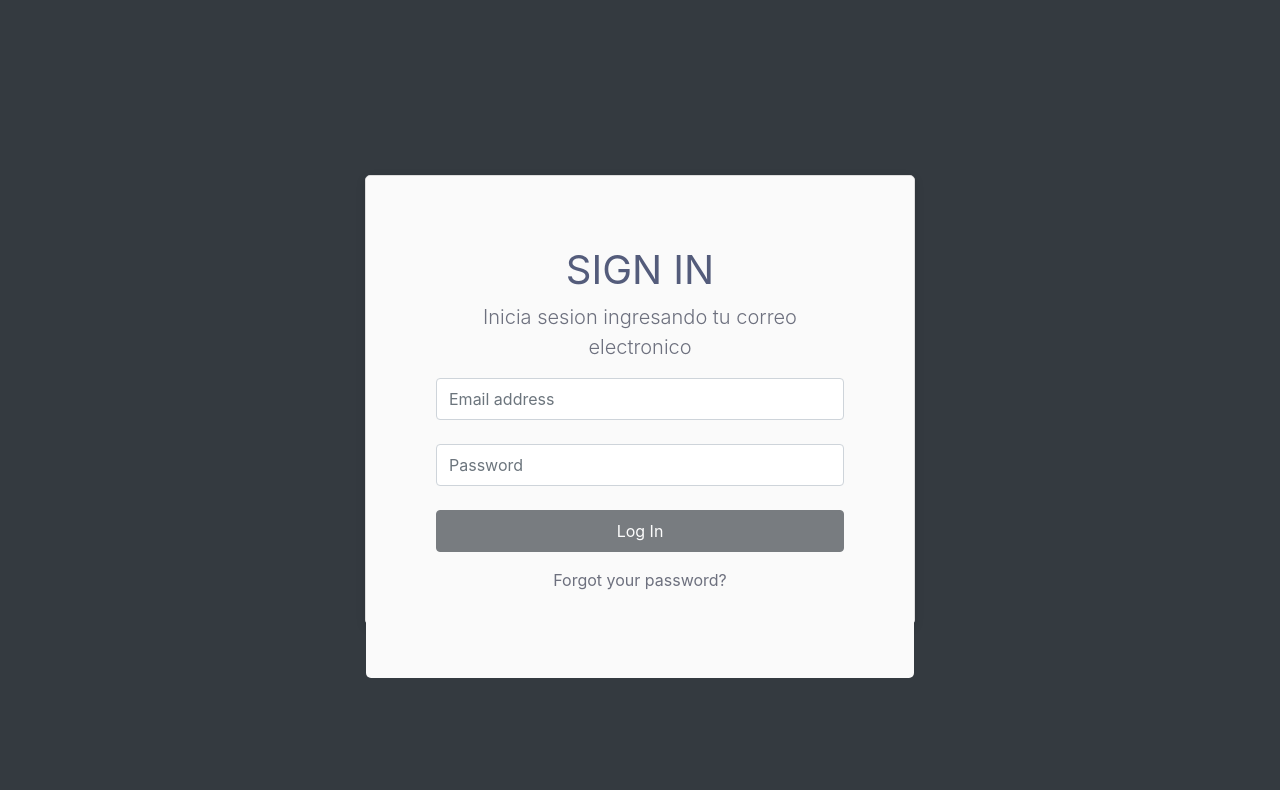
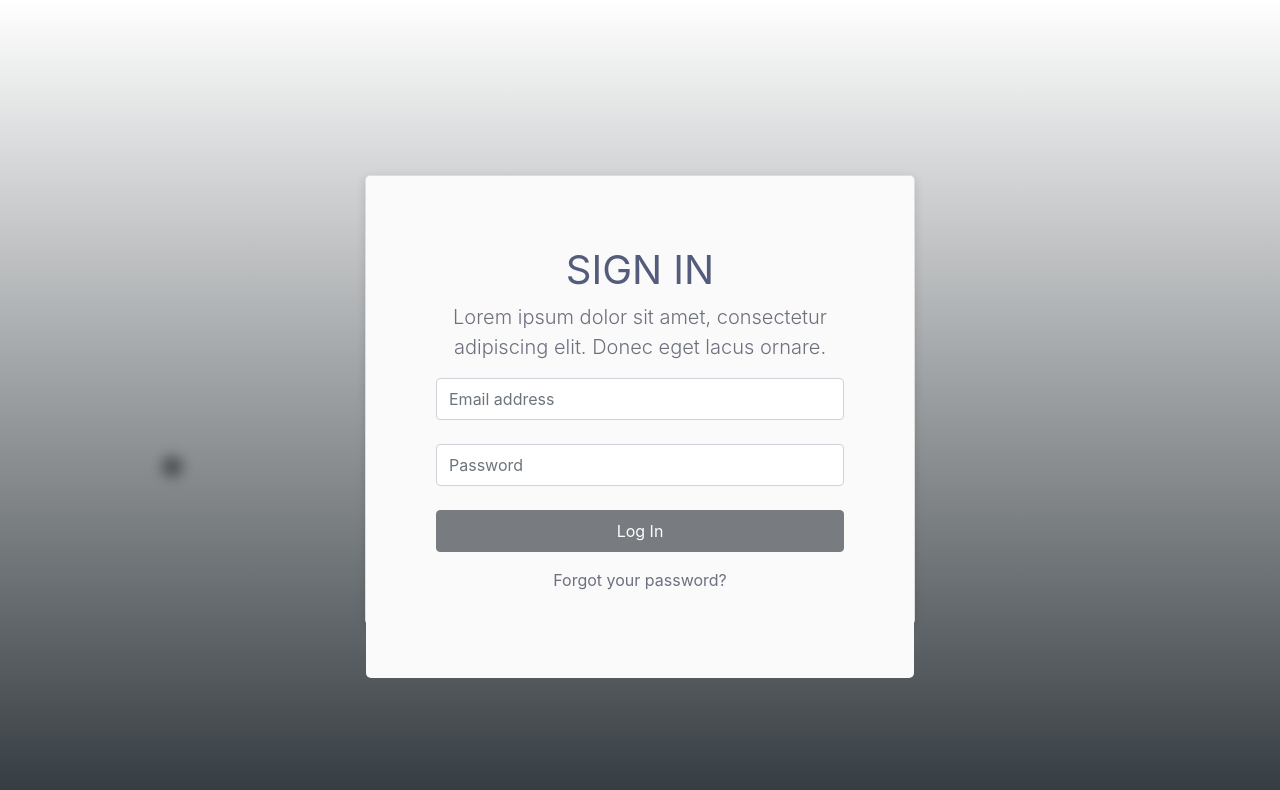
Before and after one commit to AngelEVHZ/LOK-Test, an Angular app: page /login in a window 1280 px wide. Shown: the top 790 px of the page. Built offline with nearby package versions, Linux system fonts and the light colour scheme.

Commit message:
Agrega animacion al back ground

```diff
--- a/src/app/app.component.html
+++ b/src/app/app.component.html
@@ -1,2 +1,11 @@
-<app-busy></app-busy>
-<router-outlet></router-outlet>
+<div class="bg-animation">
+  <span></span>
+  <span></span>
+  <span></span>
+  <span></span>
+  <span></span>
+  <span></span>
+  <span></span>
+  <app-busy></app-busy>
+  <router-outlet></router-outlet>
+</div>
--- a/src/app/app.component.scss
+++ b/src/app/app.component.scss
@@ -0,0 +1,39 @@
+
+$particleSize: 20px;
+$animationDuration: 6s;
+$amount: 40;
+.bg-animation span {
+  z-index: -999;
+  width: $particleSize;
+  height: $particleSize;
+  border-radius: $particleSize;
+  backface-visibility: hidden;
+  position: fixed;
+  animation-name: move;
+  animation-duration: $animationDuration;
+  animation-timing-function: linear;
+  animation-iteration-count: infinite;
+  $colors: (
+    #a0a0a0,
+    #575757
+  );
+  @for $i from 1 through $amount {
+    &:nth-child(#{$i}) {
+      color: nth($colors, random(length($colors)));
+      top: random(100) * 1%;
+      left: random(100) * 1%;
+      animation-duration: (random($animationDuration * 10) / 10) * 1s + 10s;
+      animation-delay: random(($animationDuration + 10s) * 10) / 10 * -1s;
+      transform-origin: (random(50) - 25) * 1vw (random(50) - 25) * 1vh;
+      $blurRadius: (random() + 0.5) * $particleSize * 0.5;
+      $x: if(random() > 0.5, -1, 1);
+      box-shadow: ($particleSize * 2 * $x) 0 $blurRadius currentColor;
+    }
+  }
+}
+
+@keyframes move {
+  100% {
+    transform: translate3d(0, 0, 1px) rotate(360deg);
+  }
+}
--- a/src/app/components/album/album.component.html
+++ b/src/app/components/album/album.component.html
@@ -1,13 +1,17 @@
 <app-header [currentPage]="'album'"></app-header>
-<div class="container-fluid mb-5" id="top-page">
-  <div class="container">
-    <div class="row mt-5 ">
-      <div class="col-12">
-        <app-carousel [list]="users" (onItemClick)="fetchAlbum($event)"></app-carousel>
+<div>
+  <div class="container-fluid mb-5" id="top-page">
+    <div class="container">
+      <div class="row mt-5 ">
+        <div class="col-12">
+          <app-carousel [list]="users" (onItemClick)="fetchAlbum($event)"></app-carousel>
+        </div>
       </div>
     </div>
-    <div class="mt-5">
-      <app-mosaic [album]="currentAlbum"></app-mosaic>
+  </div>
+  <div class="bg-gradient">
+    <div class="pb-5  ">
+      <app-mosaic [album]="currentAlbum " [user]="selectedUser"></app-mosaic>
     </div>
     <div id="end-mosaic"></div>
   </div>
--- a/src/app/components/album/album.component.scss
+++ b/src/app/components/album/album.component.scss
@@ -1,3 +1,7 @@
+
 .cards-container{
   min-height: 100vh;
 }
+.bg-gradient{
+  background-image: linear-gradient(to bottom, rgba(255,0,0,0), rgb(52, 59, 64));
+}
--- a/src/app/components/album/album.component.ts
+++ b/src/app/components/album/album.component.ts
@@ -14,6 +14,7 @@ export class AlbumComponent implements OnInit {
   currentAlbum: AlbumDto;
   users: Array<UserDto>;
   totalPages: number;
+  selectedUser: UserDto;
   constructor(private readonly userService: UserService) { }
 
   async ngOnInit() {
@@ -30,6 +31,7 @@ export class AlbumComponent implements OnInit {
   }
 
   async fetchAlbum(user, scroll:boolean = true) {
+    this.selectedUser = user;
     this.currentAlbum = null;
     const response = await this.userService.getAlbum(user.id);
     const album = await this.userService.getPhotos(response[0]);
--- a/src/app/components/login/login.component.html
+++ b/src/app/components/login/login.component.html
@@ -1,4 +1,4 @@
-<div class="login bg-dark">
+<div class="login ">
   <main>
     <div class="containet-fluid">
       <div class="row">
@@ -6,7 +6,7 @@
           <div class="login-card">
             <div class="top-login">
               <h1 class="text-center">Sign in</h1>
-              <p class="text-center lead">Inicia sesion ingresando tu correo electronico</p>
+              <p class="text-center lead">Lorem ipsum dolor sit amet, consectetur adipiscing elit. Donec eget lacus ornare. </p>
               <div class="main-login">
                 <form [formGroup]="authenticationForm" (ngSubmit)="onSubmit()">
                   <div class="form-group mb-4">
--- a/src/app/components/login/login.component.scss
+++ b/src/app/components/login/login.component.scss
@@ -1,6 +1,7 @@
 
 .login{
 	// background: rgb(34, 88, 204);
+	background-image: linear-gradient(to bottom, rgba(255,0,0,0), rgb(52, 59, 64));
 	background-size: cover;
 	&:before{
 		content:'';
--- a/src/app/shared/mosaic/mosaic.component.html
+++ b/src/app/shared/mosaic/mosaic.component.html
@@ -1,18 +1,38 @@
+<div class=" container-fluid">
+  <div class="container">
+    <div class=" row" *ngIf="showMosaic">
+      <div class="item col-md-6 col-sm-12">
+        <p class=" lead font-weight-bold text-secondary text-center" *ngIf="user">
+          {{user.first_name + ' ' + user.last_name}} Album
+        </p>
+      </div>
+
+      <div class="item col-md-6 col-sm-12">
+        <p class="lead font-weight-bold text-secondary">
+          Page {{currentPage + 1}} / {{totalPages}}
+        </p>
+      </div>
+
+    </div>
+  </div>
+
   <div class="row content d-flex justify-content-center ">
     <div class="col-12 d-flex justify-content-center " *ngIf="showMosaic">
       <div [class]="'mosaic-container ' + getMosaicClass() ">
         <div [class]=" 'fadeIn tile grow '+ getClass(i) " *ngFor="let photo of getPhotos();let i = index">
-        <img class=" mx-auto d-block mosaic" [src]="photo.url">
+          <img class="to-front mx-auto d-block mosaic" [src]="photo.url">
         </div>
       </div>
     </div>
   </div>
-<div class="row d-flex justify-content-center my-5">
+  <div class="row d-flex justify-content-center mt-5">
     <div class="col-md-4 d-flex justify-content-center">
-    <button class="btn grow mr-3" (click)="previewPage()" [disabled]="this.currentPage <= 0">
-      <i class="fa fa-chevron-left fa-4x" aria-hidden="true"></i> </button>
-      <button class="btn grow ml-3" (click)="nextPage()" [disabled]="this.currentPage >= (this.totalPages - 1)">
-        <i class="fa fa-chevron-right fa-4x" aria-hidden="true"></i></button>
+      <button class="btn grow mr-3 " (click)="previewPage()" [disabled]="this.currentPage <= 0">
+        <i class="fa fa-chevron-left fa-4x icon-white" aria-hidden="true"></i> </button>
+      <button class="btn grow ml-3 " (click)="nextPage()" [disabled]="this.currentPage >= (this.totalPages - 1)">
+        <i class="fa fa-chevron-right fa-4x icon-white" aria-hidden="true"></i></button>
     </div>
 
   </div>
+
+</div>
--- a/src/app/shared/mosaic/mosaic.component.scss
+++ b/src/app/shared/mosaic/mosaic.component.scss
@@ -1,5 +1,8 @@
 .content {
   min-height: 500px;
+}
+p{
+  font-size: 35px !important;
 }
 .mosaic-container{
   display: grid;
@@ -108,3 +111,19 @@
     opacity: 1;
   }
 }
+
+
+@keyframes fadeLeft {
+  100% {
+    opacity: 1;
+    left:0px;
+  }
+}
+
+.item{
+  left:-18px;
+  opacity: 0;
+  animation-name: fadeLeft;
+  animation-duration: 0.5s;
+  animation-fill-mode: forwards;
+}
--- a/src/app/shared/mosaic/mosaic.component.ts
+++ b/src/app/shared/mosaic/mosaic.component.ts
@@ -1,5 +1,6 @@
 import { Component, OnInit, Input } from '@angular/core';
 import { AlbumDto } from '@dto/album/album.dto';
+import { UserDto } from '@dto/user/user.dto';
 
 @Component({
   selector: 'app-mosaic',
@@ -8,6 +9,7 @@ import { AlbumDto } from '@dto/album/album.dto';
 })
 export class MosaicComponent implements OnInit {
   @Input() album: AlbumDto;
+  @Input() user: UserDto;
   constructor() { }
   iterations = [];
   size: number = 5;
--- a/src/app/shared/profile/profile.component.html
+++ b/src/app/shared/profile/profile.component.html
@@ -51,8 +51,8 @@
           </li>
         </ul>
         <div class="card-body">
-          <a (click)="previewPost()" class="card-link">Preview post</a>
-          <a (click)="nextPost()" class="card-link">Next post</a>
+          <a (click)="previewPost() " class="card-link btn grow">Previous post</a>
+          <a (click)="nextPost()" class="card-link btn grow" >Next post</a>
         </div>
       </div>
     </div>
--- a/src/styles.scss
+++ b/src/styles.scss
@@ -12,3 +12,13 @@ main{
 .grow:hover {
   transform: scale(1.1);
 }
+
+.icon-white {
+  color: white;
+  :hover{
+    color: white;
+  }
+  :focus {
+    color: white;
+  }
+}
```
Lines whose indentation alone changed are shown as unchanged.
